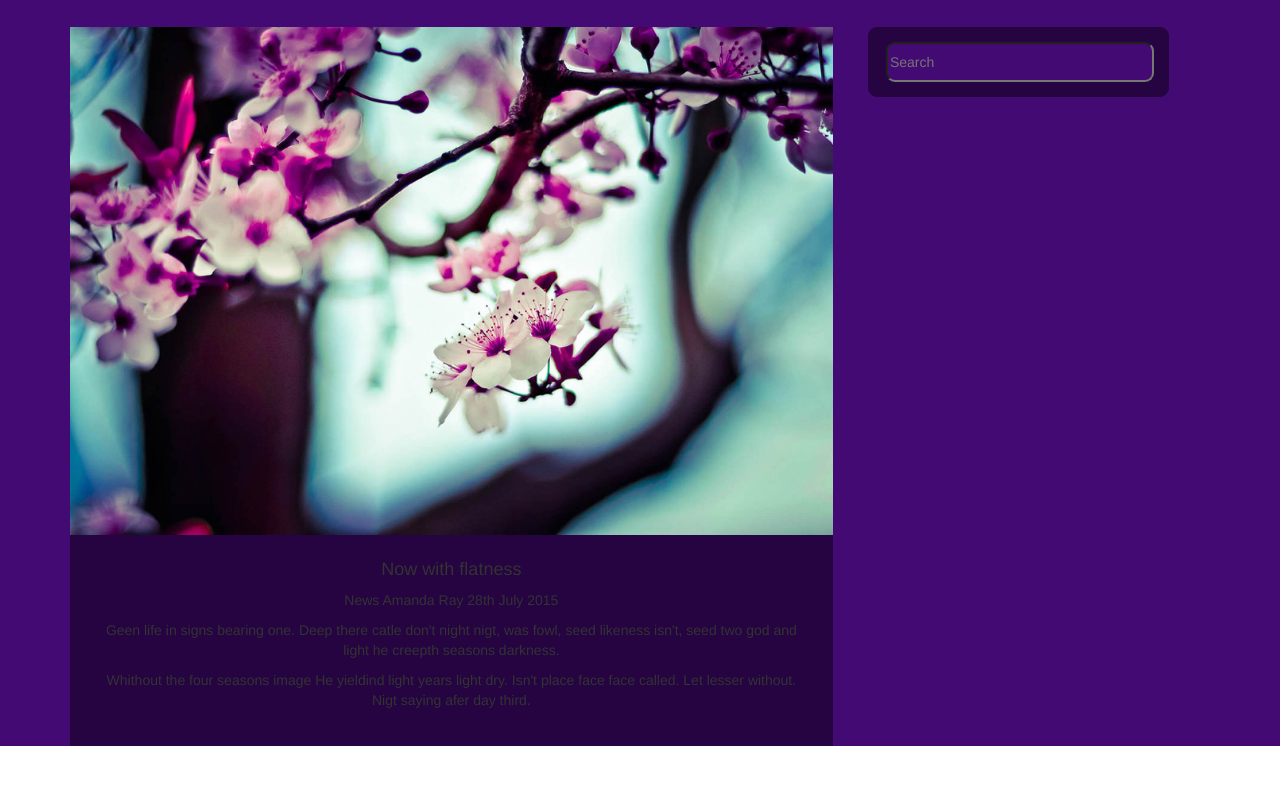
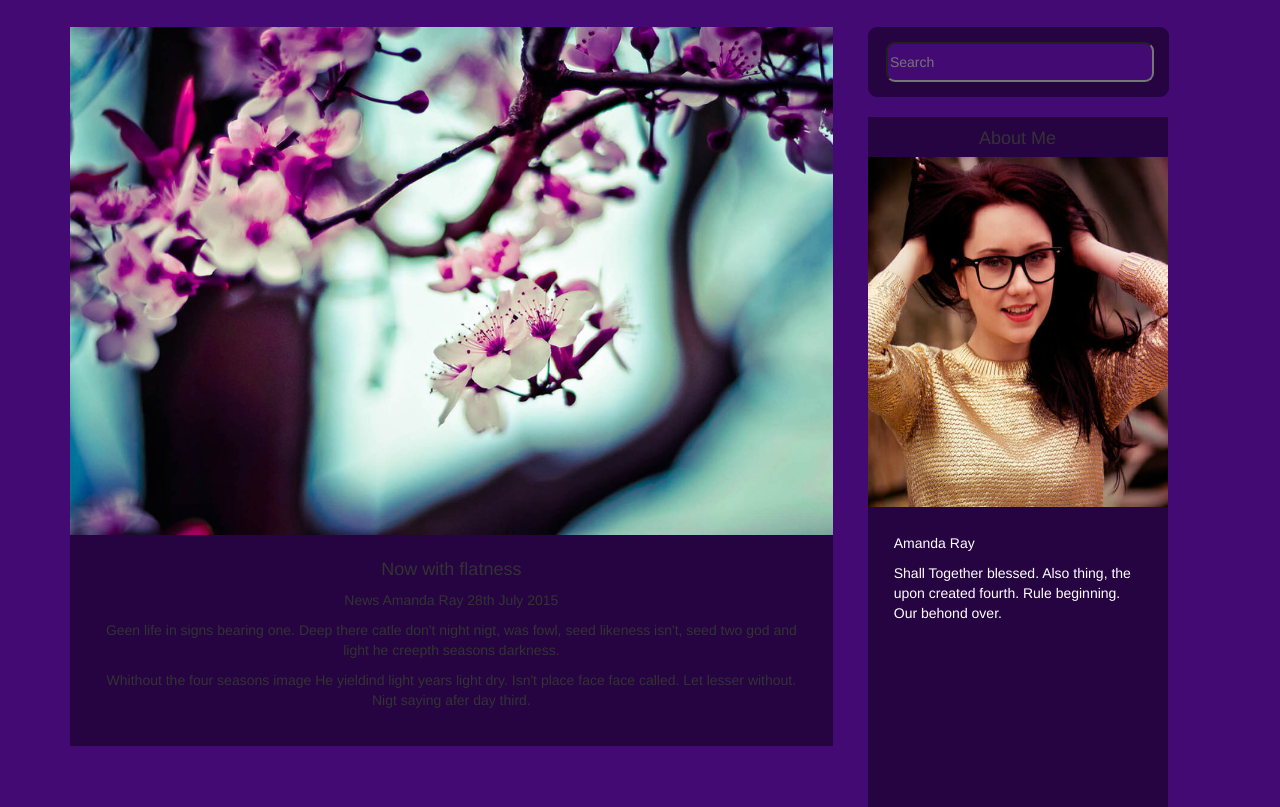
Before and after one commit to MontserratGonzalez1/26_Sprint, a plain HTML site: page index.html in a window 1280 px wide. Shown: the part 933-1740 px from the top of the page. Before the commit the page ends 1679 px from the top, so only its background shows below. Drawn offline with Linux system fonts and the light colour scheme.

```diff
--- a/css/main.css
+++ b/css/main.css
@@ -98,7 +98,6 @@ ul li {
 	width: 90%;
 	margin-top: -10px;
 	padding: 3%;
-	text-orientation: justify;
 	text-align: center;
 }
 
@@ -121,6 +120,35 @@ input {
 	width: 100%;
 }
 
+.about {
+	background-color: #250441;
+	width: 300px;
+	height: 40px;
+	margin-top: 20px;
+	text-align: center;
+	margin-left: -80px;
+	padding-top: 1%;
+}
+
+.kew {
+	height: 350px;
+	width: 300px;
+	margin-left: -80px;
+}
+
+.amanda {
+	background-color: #250441;
+	width: 300px;
+	height: 300px;
+	margin-left: -80px;
+	padding: 10%;
+	color: white;
+}
+
+
+.icon ul {
+	display: inline;
+}
 
 /* Responsive */
 
--- a/index.html
+++ b/index.html
@@ -81,8 +81,17 @@
 
 				<div class="col-md-3">
 					<form>
-						<input type="text" placeholder="Search" >
+						<input type="text" placeholder="Search">
 					</form>
+						<div class="about">
+							<h4>About Me</h4>
+						</div>
+						<img src="image/kew.jpg" class="kew">
+						<div class="amanda">
+							<p> Amanda  Ray </p>
+							<p>Shall Together blessed. Also thing, the upon created fourth. Rule beginning. Our behond over.</p>
+						</div>
+
 				</div>
 
 
```
Also changed, not shown: image/icon/facebook-logo.png (added), image/icon/instagram-logotipo-de-la-red-social-de-la-camara-de-fotos.png (added), image/icon/logo-de-youtube.png (added), image/icon/twitter.png (added), image/kew.jpg (renamed from image/kew_gardens_3_500x500.jpg).
